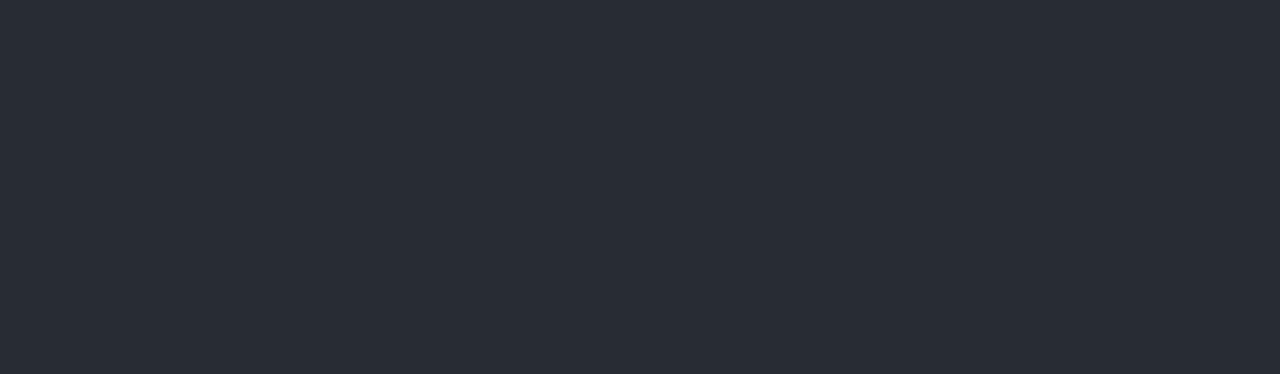
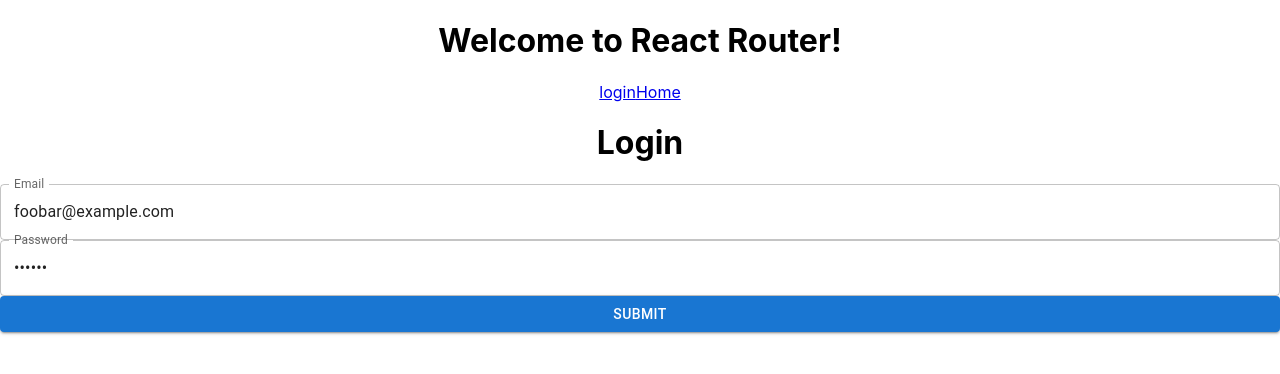
Before and after one commit to wmazurwat/reklamacje, a React (Create React App) app: page /login in a window 1280 px wide. Shown: the top 374 px of the page. Built offline with nearby package versions, Linux system fonts and the light colour scheme.

Commit message:
update 09/09/2022

```diff
--- a/package.json
+++ b/package.json
@@ -17,9 +17,11 @@
     "formik": "^2.2.9",
     "react": "^18.2.0",
     "react-dom": "^18.2.0",
+    "react-router-dom": "^6.3.0",
     "react-scripts": "5.0.1",
     "typescript": "^4.7.4",
-    "web-vitals": "^2.1.4"
+    "web-vitals": "^2.1.4",
+    "yup": "^0.32.11"
   },
   "scripts": {
     "start": "react-scripts start",
--- a/src/App.tsx
+++ b/src/App.tsx
@@ -1,13 +1,23 @@
 import React from 'react';
+import { Link, Route, Routes } from 'react-router-dom';
 
 import './App.css';
+import Home from './pages/Home';
+import Login from './pages/Login';
 
 function App() {
   return (
     <div className="App">
-      <header className="App-header">
+       <h1>Welcome to React Router!</h1>
+       <nav>
+        <Link to="/login">login</Link>
+        <Link to="/">Home</Link>
 
-      </header>
+      </nav>
+      <Routes>
+        <Route path="/" element={<Home />} />
+        <Route path="login" element={<Login />} />
+      </Routes>
     </div>
   );
 }
--- a/src/index.tsx
+++ b/src/index.tsx
@@ -3,13 +3,16 @@
 import './index.css';
 import App from './App';
 import reportWebVitals from './reportWebVitals';
+import { BrowserRouter } from 'react-router-dom';
 
 const root = ReactDOM.createRoot(
   document.getElementById('root') as HTMLElement
 );
 root.render(
   <React.StrictMode>
-    <App />
+   <BrowserRouter>
+      <App />
+    </BrowserRouter>
   </React.StrictMode>
 );
 
--- /dev/null
+++ b/src/pages/Home.tsx
@@ -0,0 +1,64 @@
+import React from 'react';
+import {
+  useFormik,
+} from 'formik';
+import * as yup from 'yup';
+
+import { Button, TextField } from '@mui/material';
+
+interface MyFormValues {
+  firstName: string;
+}
+
+const validationSchema = yup.object({
+  email: yup
+    .string()
+    .email('Enter a valid email')
+    .required('Email is required'),
+  password: yup
+    .string()
+    .min(8, 'Password should be of minimum 8 characters length')
+    .required('Password is required'),
+});
+
+const Home = ()  => {
+  const formik = useFormik({
+    initialValues: {
+      email: 'foobar@example.com',
+      password: 'foobar',
+    },
+    validationSchema: validationSchema,
+    onSubmit: (values) => {
+      alert(JSON.stringify(values, null, 2));
+    },
+  });
+
+  return (
+    <div className="App">
+       <h1>Home</h1>
+       <form onSubmit={formik.handleSubmit}>
+        <TextField
+          fullWidth
+          id="email"
+          name="email"
+          label="Email"
+          value={formik.values.email}
+          onChange={formik.handleChange}
+          error={formik.touched.email && Boolean(formik.errors.email)}
+          helperText={formik.touched.email && formik.errors.email}
+        />
+        <Button color="primary" variant="contained" type="submit">
+          Submit
+        </Button>
+        <Button color="primary" variant="contained" type="submit">
+          Submit
+        </Button>
+        <Button color="primary" variant="contained" type="submit">
+          Submit
+        </Button>
+      </form>
+    </div>
+  );
+}
+
+export default Home;
--- /dev/null
+++ b/src/pages/Login.tsx
@@ -0,0 +1,69 @@
+import React from 'react';
+import {
+  useFormik,
+} from 'formik';
+import * as yup from 'yup';
+
+import { Button, TextField } from '@mui/material';
+
+interface MyFormValues {
+  firstName: string;
+}
+
+const validationSchema = yup.object({
+  email: yup
+    .string()
+    .email('Enter a valid email')
+    .required('Email is required'),
+  password: yup
+    .string()
+    .min(8, 'Password should be of minimum 8 characters length')
+    .required('Password is required'),
+});
+
+const Login = ()  => {
+  const formik = useFormik({
+    initialValues: {
+      email: 'foobar@example.com',
+      password: 'foobar',
+    },
+    validationSchema: validationSchema,
+    onSubmit: (values) => {
+      alert(JSON.stringify(values, null, 2));
+    },
+  });
+
+  return (
+    <div className="App">
+       <h1>Login</h1>
+       <form onSubmit={formik.handleSubmit}>
+        <TextField
+          fullWidth
+          id="email"
+          name="email"
+          label="Email"
+          value={formik.values.email}
+          onChange={formik.handleChange}
+          error={formik.touched.email && Boolean(formik.errors.email)}
+          helperText={formik.touched.email && formik.errors.email}
+        />
+        <TextField
+          fullWidth
+          id="password"
+          name="password"
+          label="Password"
+          type="password"
+          value={formik.values.password}
+          onChange={formik.handleChange}
+          error={formik.touched.password && Boolean(formik.errors.password)}
+          helperText={formik.touched.password && formik.errors.password}
+        />
+        <Button color="primary" variant="contained" fullWidth type="submit">
+          Submit
+        </Button>
+      </form>
+    </div>
+  );
+}
+
+export default Login;
```
Also changed, not shown: src/components/form.tsx (added, +36 -0 lines), 1 other file (tests, documents, lock files or other folders).
